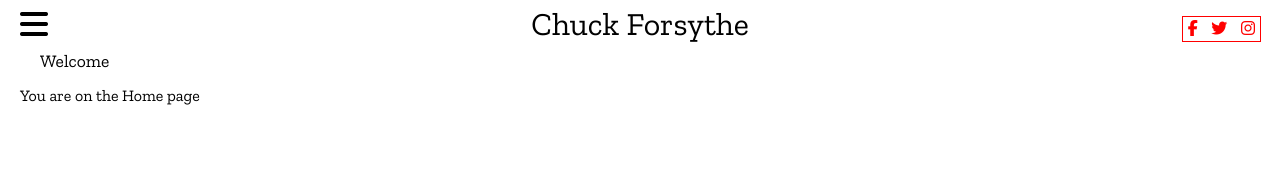
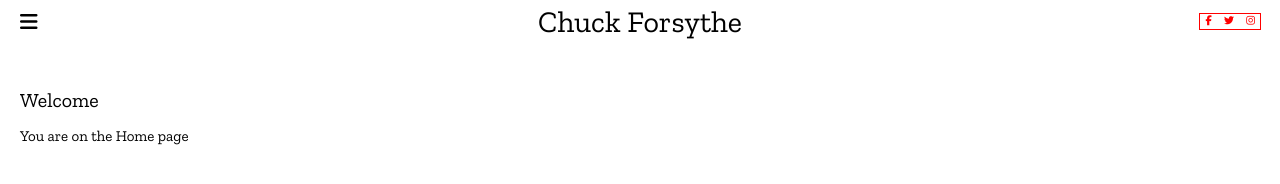
Before and after one commit to thecforsythe/Portfolio, a plain HTML site: page index.html in a window 1280 px wide. Drawn offline with nearby package versions, Linux system fonts and the light colour scheme.

Commit message:
establised rem 10px font scale and tweek typography on web design tab

```diff
--- a/index.html
+++ b/index.html
@@ -50,8 +50,8 @@
         <section>
           <a href="{{url}}"><img src="{{screenShotFileName}}"/></a>
             <div class="projectInfo">
-              <span class="projectInfoCategory">title: </span>{{title}}
-              <span class="projectInfoCategory">date: </span>{{date}}
+              <span class="projectInfoCategory">title: </span>{{{title}}}
+              <span class="projectInfoCategory">date: </span>{{{date}}}
               <span class="projectInfoCategory">description: </span>{{{description}}}
             </div>
         </section>
--- a/javascript/libraries.js
+++ b/javascript/libraries.js
@@ -4,23 +4,23 @@ var webDesignLibrary = [
 
   {
     screenShotFileName:   'pictures/checkInScreenShot.png',
-    title:                'Check In: A better way to select hotel rooms',
+    title:                '<p class="pNoPadding">Check In: A Better Way to Travel</p>',
     url:                'https://dustinyschild.github.io/hotel-final-project/index.html',
-    date:                 '6-30-2017',
+    date:                 '<p class="pNoPadding">6-30-2017</p>',
     description:          '<p>Working with two other partners, Dustin Yelland and Benjamin Beeksma, we created an API that allows travelers to choose a hotel room in a similar mannor to choosing a seat on airplane. Rooms can be filtered by room type and amenities. I provided a custom layout, css styling and responsive design.</p>',
   },
   {
     screenShotFileName:   'pictures/busMallScreenShot.png',
-    title:                'Bus Mall',
+    title:                '<p class="pNoPadding">Bus Mall</p>',
     url:                  'https://thecforsythe.github.io/busMall/',
-    date:                 '6-23-2017',
+    date:                 '<p class="pNoPadding">6-23-2017</p>',
     description:          '<p>This site features css keyframe animations and a chart powered by chart.js. Click on the pictures to see the animated transitions.</p>',
   },
   {
     screenShotFileName:   'pictures/aboutMeScreenShot.png',
-    title:                'About Me',
+    title:                '<p class="pNoPadding">About Me</p>',
     url:                  'https://thecforsythe.github.io/About-Me/',
-    date:                 '6-9-2017',
+    date:                 '<p class="pNoPadding">6-9-2017</p>',
     description:          '<p>This is my first webpage. Pretty basic, but hey, everyone has to start somewhere!</p>',
   },
 
--- a/styles/base.css
+++ b/styles/base.css
@@ -1,7 +1,9 @@
 * {
   outline: 1px solid none;
 }
-
+html {
+  font-size: 62.5%
+}
 body {
   font-family: 'Zilla Slab', serif;
   font size: 1.2em;
--- a/styles/layout.css
+++ b/styles/layout.css
@@ -1,14 +1,20 @@
 .chuckTitle {
   text-align: center;
-  font-size: 2em;
 }
+
+h1 {
+  font-size: 3rem;
+}
+
 h2{
-  padding-left: 20px;
+  margin-top: 40px;
+  padding-left: 0px;
   padding-bottom: 10px;
-  font-size: 1.1em;
+  font-size: 2rem;
 }
 p{
-  padding-bottom: 20px;
+  font-size: 1.5rem;
+  padding: 0px 0px 20px 0px;
 }
 
 img {
--- a/styles/modules.css
+++ b/styles/modules.css
@@ -1,6 +1,6 @@
 .fa-bars {
   float: left;
-  margin-top: -40px;
+  margin-top: -33px;
   display: inline;
 }
 
@@ -23,6 +23,17 @@
   display:inline;
   padding: 5px;
 }
+
+.projectInfo{
+  margin-top: 24px;
+}
+
+.projectInfoCategory{
+  font-style: italic;
+}
+.pNoPadding {
+  padding: 0px;
+}
 @media only screen and (min-width: 500px){
   .main-nav ul{
     float: left;
```
